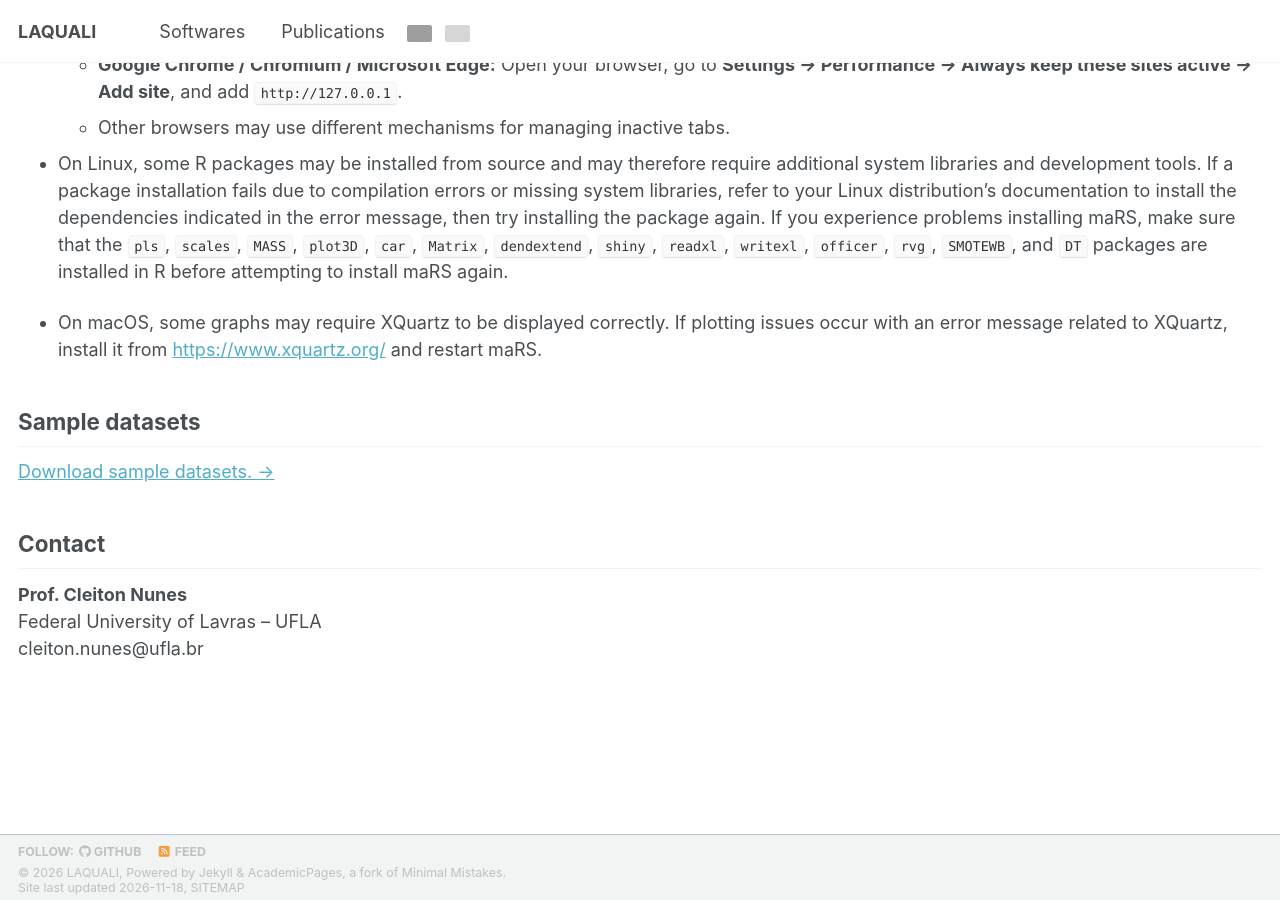
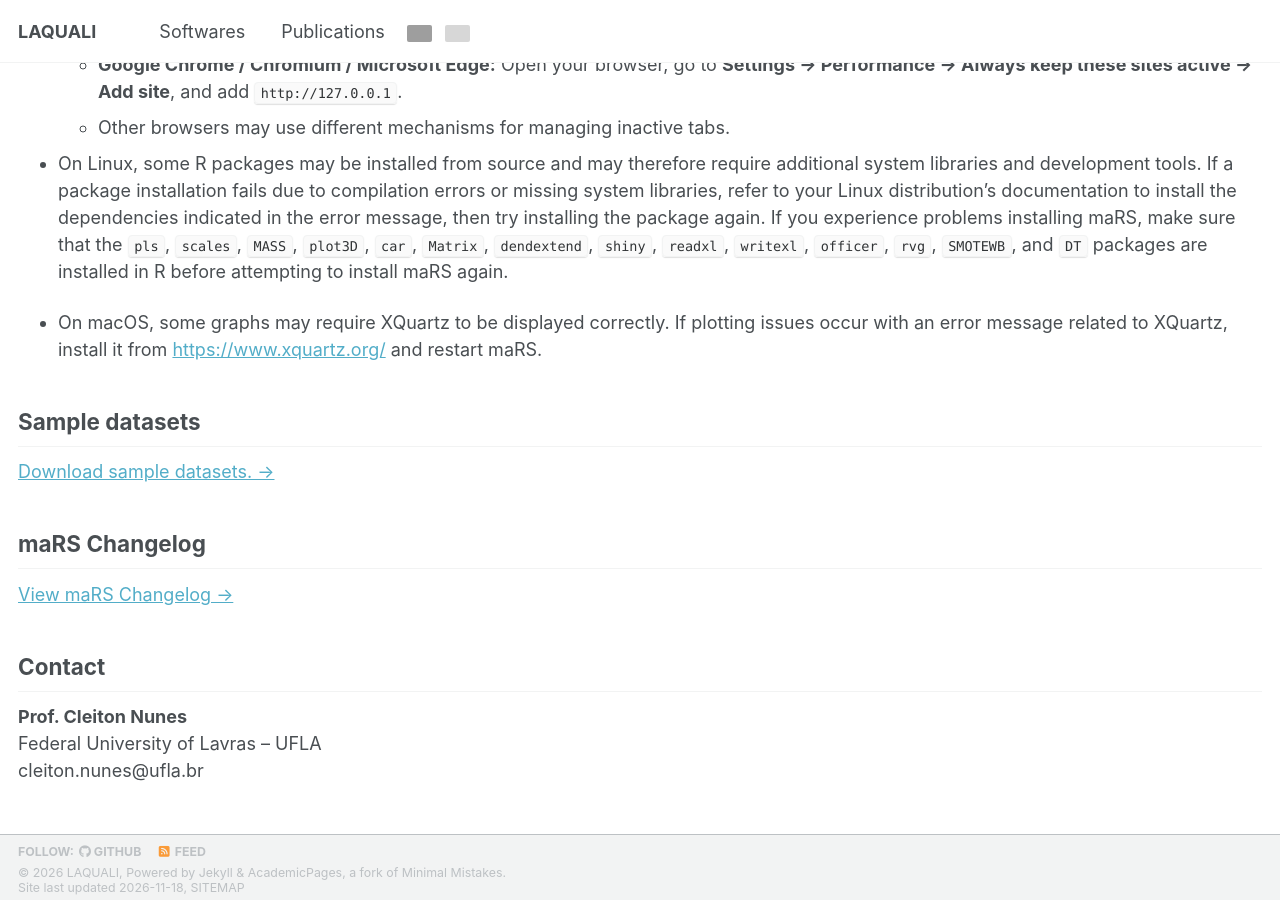
Before and after one commit to LAQUALI-UFLA/laquali-ufla.github.io, a Jekyll site: the page built from _pages/softwares/mars.md, in a window 1280 px wide and 900 px high, scrolled down 3095 px. Built offline with Jekyll 4.4.1, drawn with Linux system fonts in a browser that asks for light colours; a style sheet for code colours, icons or effects is not loaded; grey boxes are pictures that could not be loaded.

Commit message:
Add maRS Changelog section to mars.md

```diff
--- a/_pages/softwares/mars.md
+++ b/_pages/softwares/mars.md
@@ -106,6 +106,9 @@ maRSpkg::uninstall_mars()
 ## Sample datasets
 [Download sample datasets. →](/maRS/maRS_sample_datasets.zip)
 
+## maRS Changelog
+[View maRS Changelog →](/mars_changelog/)
+
 ## Contact
 **Prof. Cleiton Nunes**
 Federal University of Lavras – UFLA
```
